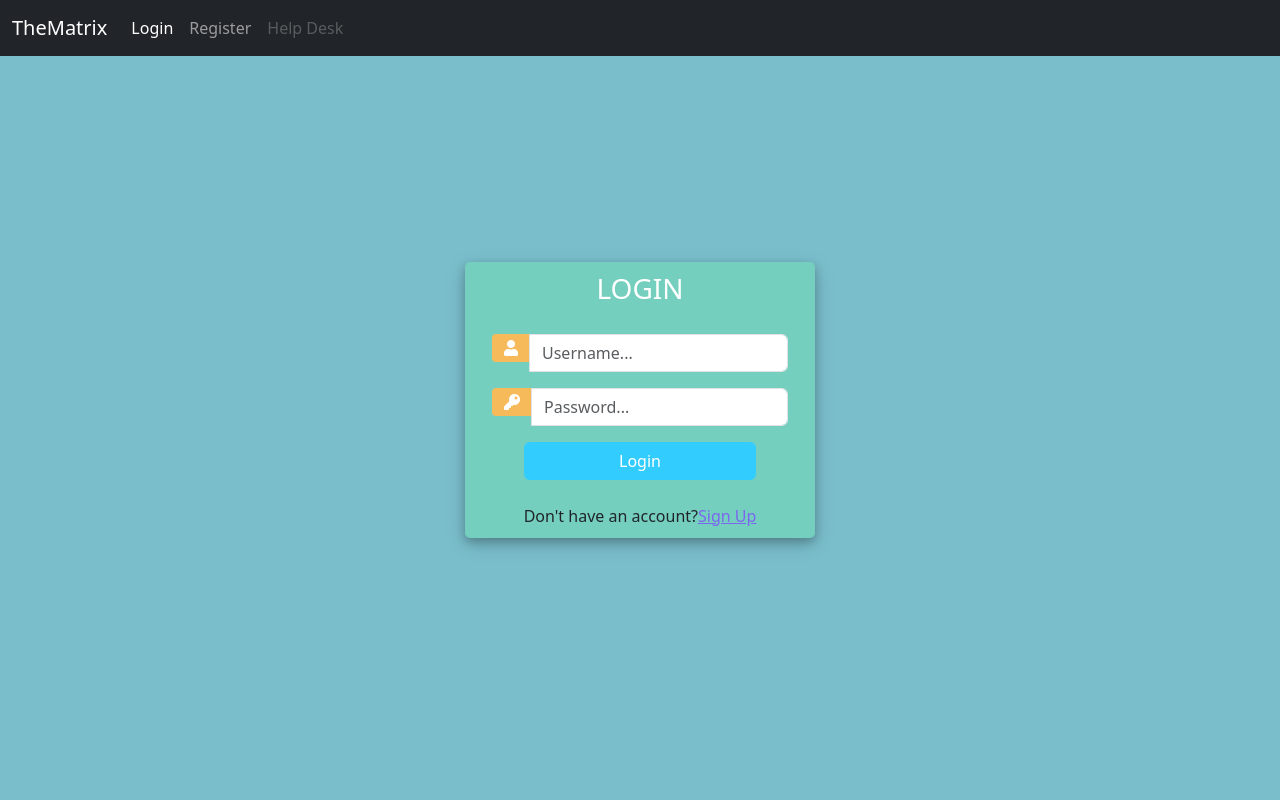
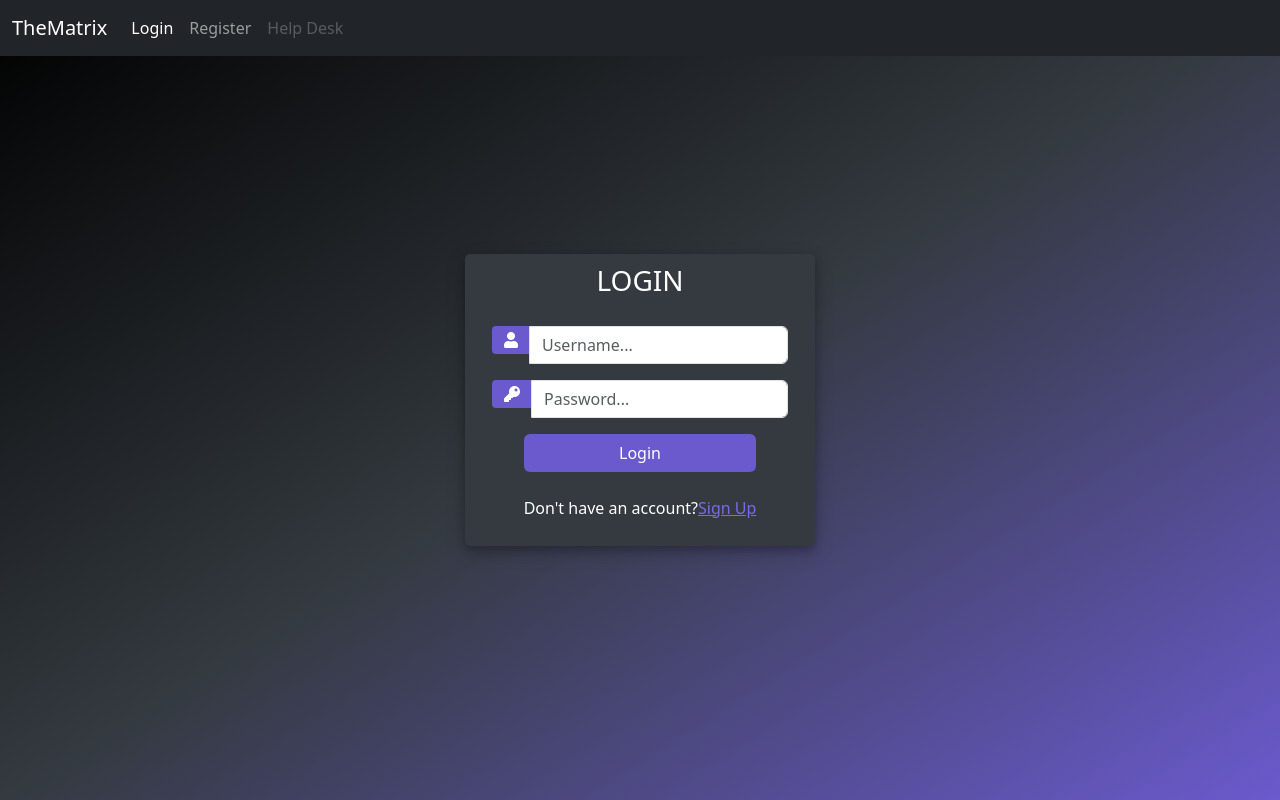
Before and after one commit to EdyStan/uber_app_beetroot, a Django app: page /login/ in a window 1280 px wide. Run offline with Django 4.2, Linux system fonts and the light colour scheme; style sheets or scripts are compiled from the project's sources; some libraries are stand-ins or nearby versions.

Commit message:
update template style

```diff
--- a/main_app/templates/main_app/login.html
+++ b/main_app/templates/main_app/login.html
@@ -12,14 +12,14 @@
             margin: 0;
             padding: 0;
             height: 100%;
-            background: #7abecc !important;
+            background-image: linear-gradient(to bottom right, black, #343a40, slateblue);
         }
 
         .user_card {
             width: 350px;
             margin-top: auto;
             margin-bottom: auto;
-            background: #74cfbf;
+            background: #343a40;
             position: relative;
             display: flex;
             justify-content: center;
@@ -43,7 +43,7 @@
 
         .login_btn {
             width: 100%;
-            background: #33ccff !important;
+            background: slateblue !important;
             color: white !important;
         }
 
@@ -57,7 +57,7 @@
         }
 
         .input-group-text {
-            background: #f7ba5b !important;
+            background: slateblue !important;
             color: white !important;
             border: 0 !important;
             border-radius: 0.25rem 0 0 0.25rem !important;
@@ -74,6 +74,10 @@
             color: #fff;
             padding: 10px;
             margin-top: 10px;
+        }
+
+        .question {
+            color: white;
         }
     </style>
 {% endblock %}
@@ -118,7 +122,8 @@
 
                 <div class="mt-4">
                     <div class="d-flex justify-content-center links">
-                        Don't have an account? <a href="{% url 'register' %}" class="ml-2">Sign Up</a>
+                        <p class="question"> Don't have an account?</p> <br />
+                        <p><a href="{% url 'register' %}" class="ml-2" style="align-self: center"> Sign Up</a></p>
                     </div>
 
                 </div>
```
Also changed, not shown: main_app/templates/main_app/register.html (+10 -6 lines).
